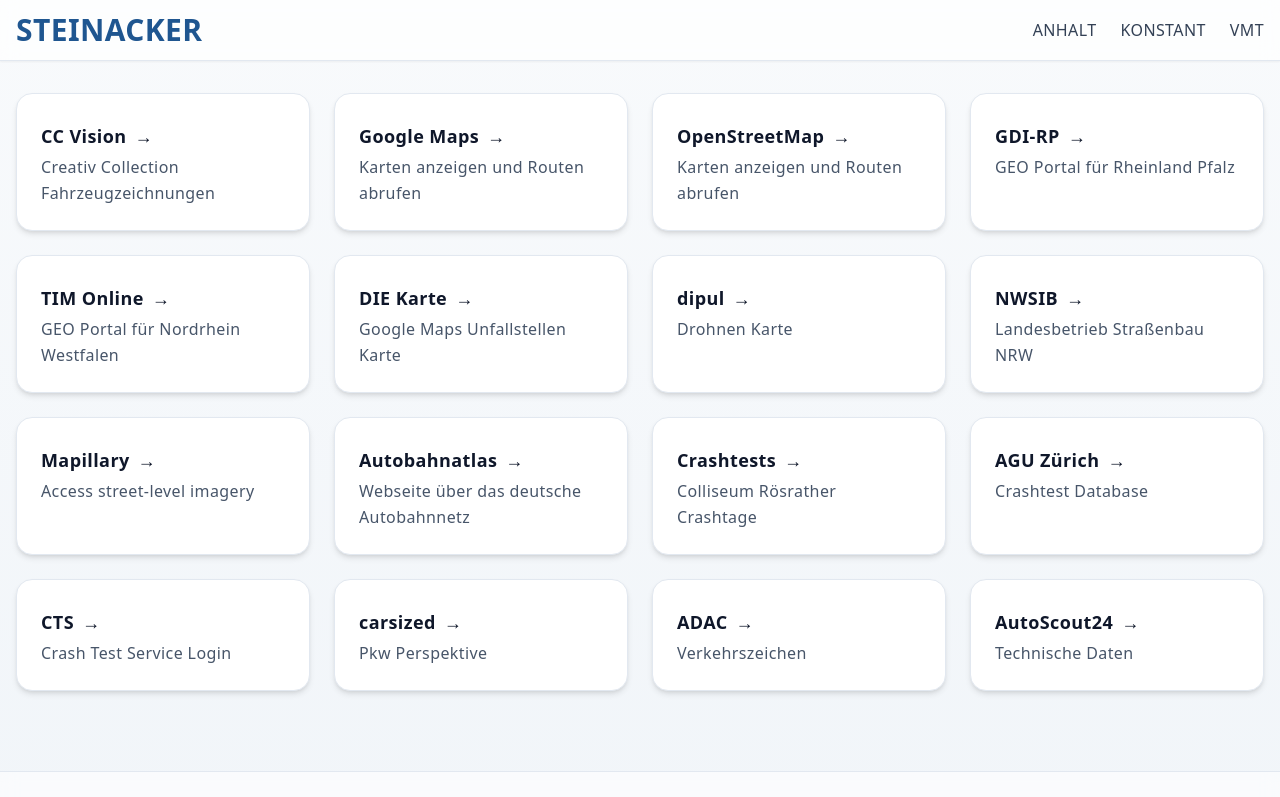
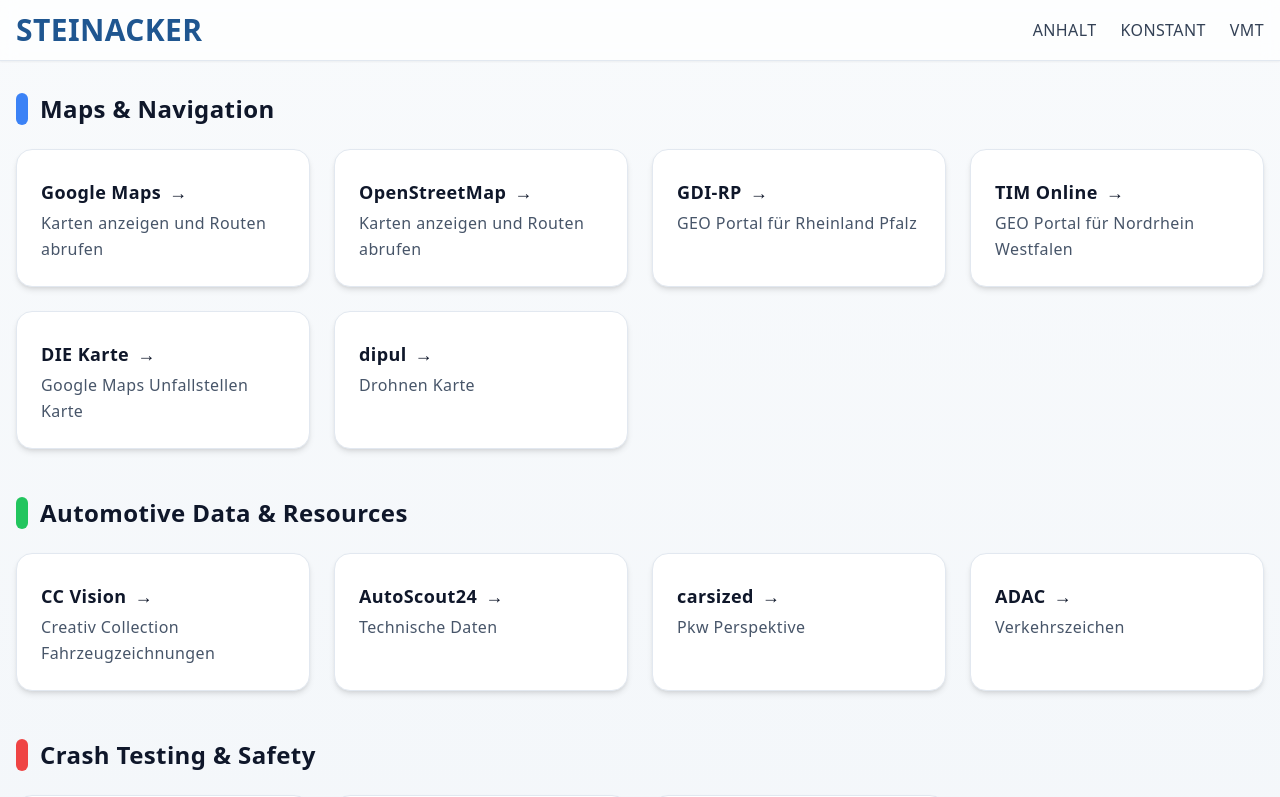
Before and after one commit to hoidOS/ifu, a Next.js app: page / in a window 1280 px wide. Shown: the top 797 px of the page. Built offline with nearby package versions, Linux system fonts and the light colour scheme.

Commit message:
feat: index cat

```diff
--- a/pages/index.tsx
+++ b/pages/index.tsx
@@ -13,9 +13,86 @@
       </Head>
 
       <main>
-          <div className="grid grid-cols-1 gap-6 mx-auto max-w-7xl px-4 py-8 sm:grid-cols-2 lg:grid-cols-3 xl:grid-cols-4">
+        <div className="mx-auto max-w-7xl px-4 py-8">
+
+          {/* Maps & Navigation */}
+          <section className="mb-12">
+            <h2 className="text-2xl font-bold text-slate-900 mb-6 flex items-center gap-3">
+              <div className="w-3 h-8 bg-blue-500 rounded-full"></div>
+              Maps & Navigation
+            </h2>
+            <div className="grid grid-cols-1 gap-6 sm:grid-cols-2 lg:grid-cols-3 xl:grid-cols-4">
               <a
-              className="group rounded-2xl border border-slate-200 bg-white p-6 text-left shadow-md transition-all duration-300 hover:-translate-y-1 hover:scale-[1.02] hover:shadow-2xl hover:shadow-slate-500/25 hover:border-primary-300 focus:outline-none focus:ring-2 focus:ring-primary-500/40 transform"
+                className="group rounded-2xl border border-slate-200 bg-white p-6 text-left shadow-md transition-all duration-300 hover:-translate-y-1 hover:scale-[1.02] hover:shadow-2xl hover:shadow-blue-500/25 hover:border-blue-300 focus:outline-none focus:ring-2 focus:ring-blue-500/40 transform"
+                href="https://maps.google.de"
+                rel="noopener noreferrer"
+                target="_blank"
+              >
+                <h2 className="py-1 text-lg font-semibold text-slate-900 flex items-center gap-2">Google Maps <span className="transition-transform translate-x-0 group-hover:translate-x-0.5">→</span></h2>
+                <p className="text-slate-600 leading-relaxed">Karten anzeigen und Routen abrufen</p>
+              </a>
+
+              <a
+                className="group rounded-2xl border border-slate-200 bg-white p-6 text-left shadow-md transition-all duration-300 hover:-translate-y-1 hover:scale-[1.02] hover:shadow-2xl hover:shadow-blue-500/25 hover:border-blue-300 focus:outline-none focus:ring-2 focus:ring-blue-500/40 transform"
+                href="https://www.openstreetmap.org/"
+                rel="noopener noreferrer"
+                target="_blank"
+              >
+                <h2 className="py-1 text-lg font-semibold text-slate-900 flex items-center gap-2">OpenStreetMap <span className="transition-transform translate-x-0 group-hover:translate-x-0.5">→</span></h2>
+                <p className="text-slate-600 leading-relaxed">Karten anzeigen und Routen abrufen</p>
+              </a>
+
+              <a
+                className="group rounded-2xl border border-slate-200 bg-white p-6 text-left shadow-md transition-all duration-300 hover:-translate-y-1 hover:scale-[1.02] hover:shadow-2xl hover:shadow-blue-500/25 hover:border-blue-300 focus:outline-none focus:ring-2 focus:ring-blue-500/40 transform"
+                href="https://www.geoportal.rlp.de/mapbender/frames/index.php?gui_id=Geoportal-RLP&zoomToLayer=0"
+                rel="noopener noreferrer"
+                target="_blank"
+              >
+                <h2 className="py-1 text-lg font-semibold text-slate-900 flex items-center gap-2">GDI-RP <span className="transition-transform translate-x-0 group-hover:translate-x-0.5">→</span></h2>
+                <p className="text-slate-600 leading-relaxed">GEO Portal für Rheinland Pfalz</p>
+              </a>
+
+              <a
+                className="group rounded-2xl border border-slate-200 bg-white p-6 text-left shadow-md transition-all duration-300 hover:-translate-y-1 hover:scale-[1.02] hover:shadow-2xl hover:shadow-blue-500/25 hover:border-blue-300 focus:outline-none focus:ring-2 focus:ring-blue-500/40 transform"
+                href="https://www.tim-online.nrw.de/tim-online2/"
+                rel="noopener noreferrer"
+                target="_blank"
+              >
+                <h2 className="py-1 text-lg font-semibold text-slate-900 flex items-center gap-2">TIM Online <span className="transition-transform translate-x-0 group-hover:translate-x-0.5">→</span></h2>
+                <p className="text-slate-600 leading-relaxed">GEO Portal für Nordrhein Westfalen</p>
+              </a>
+
+              <a
+                className="group rounded-2xl border border-slate-200 bg-white p-6 text-left shadow-md transition-all duration-300 hover:-translate-y-1 hover:scale-[1.02] hover:shadow-2xl hover:shadow-blue-500/25 hover:border-blue-300 focus:outline-none focus:ring-2 focus:ring-blue-500/40 transform"
+                href="https://www.google.com/maps/d/viewer?mid=1ecs7MpOBn1O-2OLDH1hVonpIQQk&ll=50.283341968039565%2C7.6348235146059995&z=8"
+                rel="noopener noreferrer"
+                target="_blank"
+              >
+                <h2 className="py-1 text-lg font-semibold text-slate-900 flex items-center gap-2">DIE Karte <span className="transition-transform translate-x-0 group-hover:translate-x-0.5">→</span></h2>
+                <p className="text-slate-600 leading-relaxed">Google Maps Unfallstellen Karte</p>
+              </a>
+
+              <a
+                className="group rounded-2xl border border-slate-200 bg-white p-6 text-left shadow-md transition-all duration-300 hover:-translate-y-1 hover:scale-[1.02] hover:shadow-2xl hover:shadow-blue-500/25 hover:border-blue-300 focus:outline-none focus:ring-2 focus:ring-blue-500/40 transform"
+                href="https://maptool-dipul.dfs.de/?language=de&zoom=11.0"
+                rel="noopener noreferrer"
+                target="_blank"
+              >
+                <h2 className="py-1 text-lg font-semibold text-slate-900 flex items-center gap-2">dipul <span className="transition-transform translate-x-0 group-hover:translate-x-0.5">→</span></h2>
+                <p className="text-slate-600 leading-relaxed">Drohnen Karte</p>
+              </a>
+            </div>
+          </section>
+
+          {/* Automotive Data & Resources */}
+          <section className="mb-12">
+            <h2 className="text-2xl font-bold text-slate-900 mb-6 flex items-center gap-3">
+              <div className="w-3 h-8 bg-green-500 rounded-full"></div>
+              Automotive Data & Resources
+            </h2>
+            <div className="grid grid-cols-1 gap-6 sm:grid-cols-2 lg:grid-cols-3 xl:grid-cols-4">
+              <a
+                className="group rounded-2xl border border-slate-200 bg-white p-6 text-left shadow-md transition-all duration-300 hover:-translate-y-1 hover:scale-[1.02] hover:shadow-2xl hover:shadow-green-500/25 hover:border-green-300 focus:outline-none focus:ring-2 focus:ring-green-500/40 transform"
                 href="https://www.ccvision.de/de/car-special-cloud/#index"
                 rel="noopener noreferrer"
                 target="_blank"
@@ -25,67 +102,86 @@
               </a>
 
               <a
-              className="group rounded-2xl border border-slate-200 bg-white p-6 text-left shadow-md transition-all duration-300 hover:-translate-y-1 hover:scale-[1.02] hover:shadow-2xl hover:shadow-slate-500/25 hover:border-primary-300 focus:outline-none focus:ring-2 focus:ring-primary-500/40 transform"
-              href="https://maps.google.de"
+                className="group rounded-2xl border border-slate-200 bg-white p-6 text-left shadow-md transition-all duration-300 hover:-translate-y-1 hover:scale-[1.02] hover:shadow-2xl hover:shadow-green-500/25 hover:border-green-300 focus:outline-none focus:ring-2 focus:ring-green-500/40 transform"
+                href="https://www.autoscout24.de/auto/"
                 rel="noopener noreferrer"
                 target="_blank"
               >
-              <h2 className="py-1 text-lg font-semibold text-slate-900 flex items-center gap-2">Google Maps <span className="transition-transform translate-x-0 group-hover:translate-x-0.5">→</span></h2>
-              <p className="text-slate-600 leading-relaxed">Karten anzeigen und Routen abrufen</p>
+                <h2 className="py-1 text-lg font-semibold text-slate-900 flex items-center gap-2">AutoScout24 <span className="transition-transform translate-x-0 group-hover:translate-x-0.5">→</span></h2>
+                <p className="text-slate-600 leading-relaxed">Technische Daten</p>
               </a>
 
               <a
-              className="group rounded-2xl border border-slate-200 bg-white p-6 text-left shadow-md transition-all duration-300 hover:-translate-y-1 hover:scale-[1.02] hover:shadow-2xl hover:shadow-slate-500/25 hover:border-primary-300 focus:outline-none focus:ring-2 focus:ring-primary-500/40 transform"
-              href="https://www.openstreetmap.org/"
+                className="group rounded-2xl border border-slate-200 bg-white p-6 text-left shadow-md transition-all duration-300 hover:-translate-y-1 hover:scale-[1.02] hover:shadow-2xl hover:shadow-green-500/25 hover:border-green-300 focus:outline-none focus:ring-2 focus:ring-green-500/40 transform"
+                href="https://www.carsized.com/de/"
                 rel="noopener noreferrer"
                 target="_blank"
               >
-              <h2 className="py-1 text-lg font-semibold text-slate-900 flex items-center gap-2">OpenStreetMap <span className="transition-transform translate-x-0 group-hover:translate-x-0.5">→</span></h2>
-              <p className="text-slate-600 leading-relaxed">Karten anzeigen und Routen abrufen</p>
+                <h2 className="py-1 text-lg font-semibold text-slate-900 flex items-center gap-2">carsized <span className="transition-transform translate-x-0 group-hover:translate-x-0.5">→</span></h2>
+                <p className="text-slate-600 leading-relaxed">Pkw Perspektive</p>
               </a>
 
               <a
-              className="group rounded-2xl border border-slate-200 bg-white p-6 text-left shadow-md transition-all duration-300 hover:-translate-y-1 hover:scale-[1.02] hover:shadow-2xl hover:shadow-slate-500/25 hover:border-primary-300 focus:outline-none focus:ring-2 focus:ring-primary-500/40 transform"
-              href="https://www.geoportal.rlp.de/mapbender/frames/index.php?gui_id=Geoportal-RLP&zoomToLayer=0"
+                className="group rounded-2xl border border-slate-200 bg-white p-6 text-left shadow-md transition-all duration-300 hover:-translate-y-1 hover:scale-[1.02] hover:shadow-2xl hover:shadow-green-500/25 hover:border-green-300 focus:outline-none focus:ring-2 focus:ring-green-500/40 transform"
+                href="https://www.adac.de/verkehr/recht/verkehrszeichen/"
                 rel="noopener noreferrer"
                 target="_blank"
               >
-              <h2 className="py-1 text-lg font-semibold text-slate-900 flex items-center gap-2">GDI-RP <span className="transition-transform translate-x-0 group-hover:translate-x-0.5">→</span></h2>
-              <p className="text-slate-600 leading-relaxed">GEO Portal für Rheinland Pfalz</p>
+                <h2 className="py-1 text-lg font-semibold text-slate-900 flex items-center gap-2">ADAC <span className="transition-transform translate-x-0 group-hover:translate-x-0.5">→</span></h2>
+                <p className="text-slate-600 leading-relaxed">Verkehrszeichen</p>
+              </a>
+            </div>
+          </section>
+
+          {/* Crash Testing & Safety */}
+          <section className="mb-12">
+            <h2 className="text-2xl font-bold text-slate-900 mb-6 flex items-center gap-3">
+              <div className="w-3 h-8 bg-red-500 rounded-full"></div>
+              Crash Testing & Safety
+            </h2>
+            <div className="grid grid-cols-1 gap-6 sm:grid-cols-2 lg:grid-cols-3 xl:grid-cols-4">
+              <a
+                className="group rounded-2xl border border-slate-200 bg-white p-6 text-left shadow-md transition-all duration-300 hover:-translate-y-1 hover:scale-[1.02] hover:shadow-2xl hover:shadow-red-500/25 hover:border-red-300 focus:outline-none focus:ring-2 focus:ring-red-500/40 transform"
+                href="https://www.colliseum.eu/wiki/R%C3%B6srather_Crashtage"
+                rel="noopener noreferrer"
+                target="_blank"
+              >
+                <h2 className="py-1 text-lg font-semibold text-slate-900 flex items-center gap-2">Crashtests <span className="transition-transform translate-x-0 group-hover:translate-x-0.5">→</span></h2>
+                <p className="text-slate-600 leading-relaxed">Colliseum Rösrather Crashtage</p>
               </a>
 
               <a
-              className="group rounded-2xl border border-slate-200 bg-white p-6 text-left shadow-md transition-all duration-300 hover:-translate-y-1 hover:scale-[1.02] hover:shadow-2xl hover:shadow-slate-500/25 hover:border-primary-300 focus:outline-none focus:ring-2 focus:ring-primary-500/40 transform"
-              href="https://www.tim-online.nrw.de/tim-online2/"
+                className="group rounded-2xl border border-slate-200 bg-white p-6 text-left shadow-md transition-all duration-300 hover:-translate-y-1 hover:scale-[1.02] hover:shadow-2xl hover:shadow-red-500/25 hover:border-red-300 focus:outline-none focus:ring-2 focus:ring-red-500/40 transform"
+                href="https://crashdb.agu.ch/"
                 rel="noopener noreferrer"
                 target="_blank"
               >
-              <h2 className="py-1 text-lg font-semibold text-slate-900 flex items-center gap-2">TIM Online <span className="transition-transform translate-x-0 group-hover:translate-x-0.5">→</span></h2>
-              <p className="text-slate-600 leading-relaxed">GEO Portal für Nordrhein Westfalen</p>
+                <h2 className="py-1 text-lg font-semibold text-slate-900 flex items-center gap-2">AGU Zürich <span className="transition-transform translate-x-0 group-hover:translate-x-0.5">→</span></h2>
+                <p className="text-slate-600 leading-relaxed">Crashtest Database</p>
               </a>
 
               <a
-              className="group rounded-2xl border border-slate-200 bg-white p-6 text-left shadow-md transition-all duration-300 hover:-translate-y-1 hover:scale-[1.02] hover:shadow-2xl hover:shadow-slate-500/25 hover:border-primary-300 focus:outline-none focus:ring-2 focus:ring-primary-500/40 transform"
-              href="https://www.google.com/maps/d/viewer?mid=1ecs7MpOBn1O-2OLDH1hVonpIQQk&ll=50.283341968039565%2C7.6348235146059995&z=8"
+                className="group rounded-2xl border border-slate-200 bg-white p-6 text-left shadow-md transition-all duration-300 hover:-translate-y-1 hover:scale-[1.02] hover:shadow-2xl hover:shadow-red-500/25 hover:border-red-300 focus:outline-none focus:ring-2 focus:ring-red-500/40 transform"
+                href="https://shop.crashtest-service.com/login"
                 rel="noopener noreferrer"
                 target="_blank"
               >
-              <h2 className="py-1 text-lg font-semibold text-slate-900 flex items-center gap-2">DIE Karte <span className="transition-transform translate-x-0 group-hover:translate-x-0.5">→</span></h2>
-              <p className="text-slate-600 leading-relaxed">Google Maps Unfallstellen Karte</p>
+                <h2 className="py-1 text-lg font-semibold text-slate-900 flex items-center gap-2">CTS <span className="transition-transform translate-x-0 group-hover:translate-x-0.5">→</span></h2>
+                <p className="text-slate-600 leading-relaxed">Crash Test Service Login</p>
               </a>
+            </div>
+          </section>
+
+          {/* Infrastructure & Traffic */}
+          <section className="mb-12">
+            <h2 className="text-2xl font-bold text-slate-900 mb-6 flex items-center gap-3">
+              <div className="w-3 h-8 bg-purple-500 rounded-full"></div>
+              Infrastructure & Traffic
+            </h2>
+            <div className="grid grid-cols-1 gap-6 sm:grid-cols-2 lg:grid-cols-3 xl:grid-cols-4">
 
               <a
-              className="group rounded-2xl border border-slate-200 bg-white p-6 text-left shadow-md transition-all duration-300 hover:-translate-y-1 hover:scale-[1.02] hover:shadow-2xl hover:shadow-slate-500/25 hover:border-primary-300 focus:outline-none focus:ring-2 focus:ring-primary-500/40 transform"
-              href="https://maptool-dipul.dfs.de/?language=de&zoom=11.0"
-              rel="noopener noreferrer"
-              target="_blank"
-            >
-              <h2 className="py-1 text-lg font-semibold text-slate-900 flex items-center gap-2">dipul <span className="transition-transform translate-x-0 group-hover:translate-x-0.5">→</span></h2>
-              <p className="text-slate-600 leading-relaxed">Drohnen Karte</p>
-            </a>
-
-            <a
-              className="group rounded-2xl border border-slate-200 bg-white p-6 text-left shadow-md transition-all duration-300 hover:-translate-y-1 hover:scale-[1.02] hover:shadow-2xl hover:shadow-slate-500/25 hover:border-primary-300 focus:outline-none focus:ring-2 focus:ring-primary-500/40 transform"
+                className="group rounded-2xl border border-slate-200 bg-white p-6 text-left shadow-md transition-all duration-300 hover:-translate-y-1 hover:scale-[1.02] hover:shadow-2xl hover:shadow-purple-500/25 hover:border-purple-300 focus:outline-none focus:ring-2 focus:ring-purple-500/40 transform"
                 href="https://www.nwsib-online.nrw.de/"
                 rel="noopener noreferrer"
                 target="_blank"
@@ -95,7 +191,7 @@
               </a>
 
               <a
-              className="group rounded-2xl border border-slate-200 bg-white p-6 text-left shadow-md transition-all duration-300 hover:-translate-y-1 hover:scale-[1.02] hover:shadow-2xl hover:shadow-slate-500/25 hover:border-primary-300 focus:outline-none focus:ring-2 focus:ring-primary-500/40 transform"
+                className="group rounded-2xl border border-slate-200 bg-white p-6 text-left shadow-md transition-all duration-300 hover:-translate-y-1 hover:scale-[1.02] hover:shadow-2xl hover:shadow-purple-500/25 hover:border-purple-300 focus:outline-none focus:ring-2 focus:ring-purple-500/40 transform"
                 href="https://www.mapillary.com/app/"
                 rel="noopener noreferrer"
                 target="_blank"
@@ -105,7 +201,7 @@
               </a>
 
               <a
-              className="group rounded-2xl border border-slate-200 bg-white p-6 text-left shadow-md transition-all duration-300 hover:-translate-y-1 hover:scale-[1.02] hover:shadow-2xl hover:shadow-slate-500/25 hover:border-primary-300 focus:outline-none focus:ring-2 focus:ring-primary-500/40 transform"
+                className="group rounded-2xl border border-slate-200 bg-white p-6 text-left shadow-md transition-all duration-300 hover:-translate-y-1 hover:scale-[1.02] hover:shadow-2xl hover:shadow-purple-500/25 hover:border-purple-300 focus:outline-none focus:ring-2 focus:ring-purple-500/40 transform"
                 href="http://www.autobahnatlas-online.de/"
                 rel="noopener noreferrer"
                 target="_blank"
@@ -113,67 +209,8 @@
                 <h2 className="py-1 text-lg font-semibold text-slate-900 flex items-center gap-2">Autobahnatlas <span className="transition-transform translate-x-0 group-hover:translate-x-0.5">→</span></h2>
                 <p className="text-slate-600 leading-relaxed">Webseite über das deutsche Autobahnnetz</p>
               </a>
-
-            <a
-              className="group rounded-2xl border border-slate-200 bg-white p-6 text-left shadow-md transition-all duration-300 hover:-translate-y-1 hover:scale-[1.02] hover:shadow-2xl hover:shadow-slate-500/25 hover:border-primary-300 focus:outline-none focus:ring-2 focus:ring-primary-500/40 transform"
-              href="https://www.colliseum.eu/wiki/R%C3%B6srather_Crashtage"
-              rel="noopener noreferrer"
-              target="_blank"
-            >
-              <h2 className="py-1 text-lg font-semibold text-slate-900 flex items-center gap-2">Crashtests <span className="transition-transform translate-x-0 group-hover:translate-x-0.5">→</span></h2>
-              <p className="text-slate-600 leading-relaxed">Colliseum Rösrather Crashtage</p>
-            </a>
-
-            <a
-              className="group rounded-2xl border border-slate-200 bg-white p-6 text-left shadow-md transition-all duration-300 hover:-translate-y-1 hover:scale-[1.02] hover:shadow-2xl hover:shadow-slate-500/25 hover:border-primary-300 focus:outline-none focus:ring-2 focus:ring-primary-500/40 transform"
-              href="https://crashdb.agu.ch/"
-              rel="noopener noreferrer"
-              target="_blank"
-            >
-              <h2 className="py-1 text-lg font-semibold text-slate-900 flex items-center gap-2">AGU Zürich <span className="transition-transform translate-x-0 group-hover:translate-x-0.5">→</span></h2>
-              <p className="text-slate-600 leading-relaxed">Crashtest Database</p>
-            </a>
-
-            <a
-              className="group rounded-2xl border border-slate-200 bg-white p-6 text-left shadow-md transition-all duration-300 hover:-translate-y-1 hover:scale-[1.02] hover:shadow-2xl hover:shadow-slate-500/25 hover:border-primary-300 focus:outline-none focus:ring-2 focus:ring-primary-500/40 transform"
-              href="https://shop.crashtest-service.com/login"
-              rel="noopener noreferrer"
-              target="_blank"
-            >
-              <h2 className="py-1 text-lg font-semibold text-slate-900 flex items-center gap-2">CTS <span className="transition-transform translate-x-0 group-hover:translate-x-0.5">→</span></h2>
-              <p className="text-slate-600 leading-relaxed">Crash Test Service Login</p>
-            </a>
-
-            <a
-              className="group rounded-2xl border border-slate-200 bg-white p-6 text-left shadow-md transition-all duration-300 hover:-translate-y-1 hover:scale-[1.02] hover:shadow-2xl hover:shadow-slate-500/25 hover:border-primary-300 focus:outline-none focus:ring-2 focus:ring-primary-500/40 transform"
-              href="https://www.carsized.com/de/"
-              rel="noopener noreferrer"
-              target="_blank"
-            >
-              <h2 className="py-1 text-lg font-semibold text-slate-900 flex items-center gap-2">carsized <span className="transition-transform translate-x-0 group-hover:translate-x-0.5">→</span></h2>
-              <p className="text-slate-600 leading-relaxed">Pkw Perspektive</p>
-            </a>
-
-            <a
-              className="group rounded-2xl border border-slate-200 bg-white p-6 text-left shadow-md transition-all duration-300 hover:-translate-y-1 hover:scale-[1.02] hover:shadow-2xl hover:shadow-slate-500/25 hover:border-primary-300 focus:outline-none focus:ring-2 focus:ring-primary-500/40 transform"
-              href="https://www.adac.de/verkehr/recht/verkehrszeichen/"
-              rel="noopener noreferrer"
-              target="_blank"
-            >
-              <h2 className="py-1 text-lg font-semibold text-slate-900 flex items-center gap-2">ADAC <span className="transition-transform translate-x-0 group-hover:translate-x-0.5">→</span></h2>
-              <p className="text-slate-600 leading-relaxed">Verkehrszeichen</p>
-            </a>
-
-            <a
-              className="group rounded-2xl border border-slate-200 bg-white p-6 text-left shadow-md transition-all duration-300 hover:-translate-y-1 hover:scale-[1.02] hover:shadow-2xl hover:shadow-slate-500/25 hover:border-primary-300 focus:outline-none focus:ring-2 focus:ring-primary-500/40 transform"
-              href="https://www.autoscout24.de/auto/"
-              rel="noopener noreferrer"
-              target="_blank"
-            >
-              <h2 className="py-1 text-lg font-semibold text-slate-900 flex items-center gap-2">AutoScout24 <span className="transition-transform translate-x-0 group-hover:translate-x-0.5">→</span></h2>
-              <p className="text-slate-600 leading-relaxed">Technische Daten</p>
-            </a>
-
+            </div>
+          </section>
 
         </div>
 
```
Lines whose indentation alone changed are shown as unchanged.
